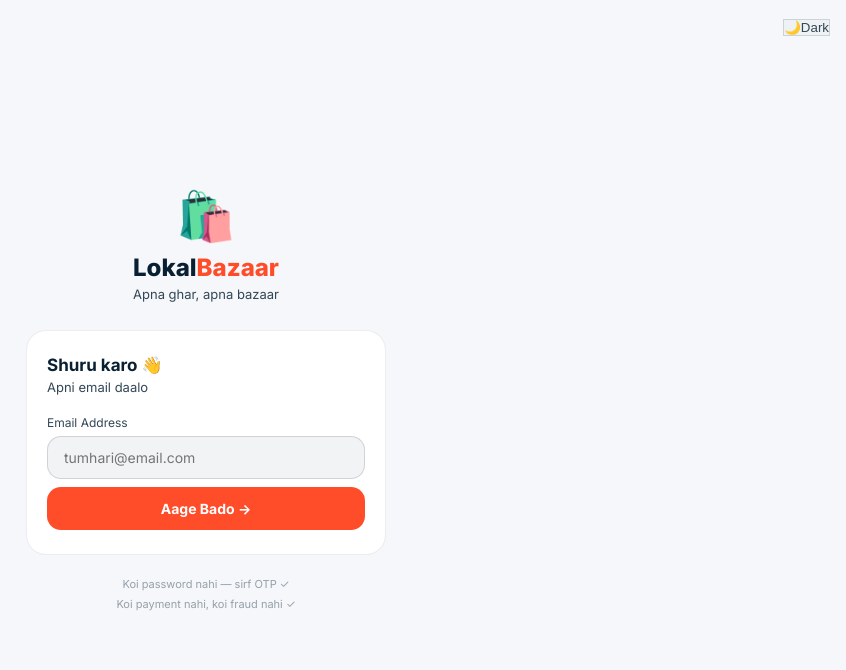
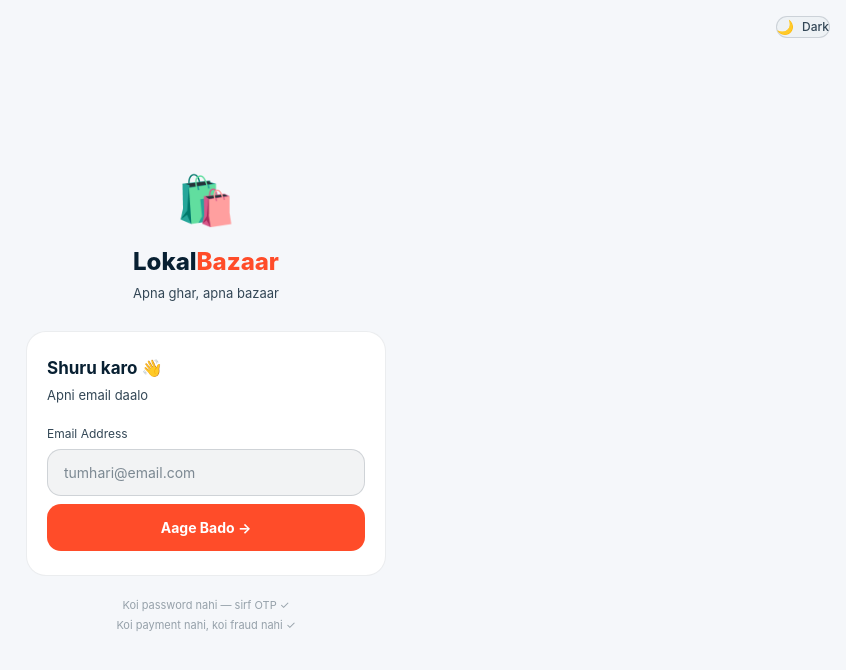
Before and after one commit to Viral8051/lokalbazaar, a React (Vite) app: page /login in a window 1280 px wide. Shown: the top 670 px of the page, without its empty margins (434-1280 px from the left). Built offline with nearby package versions, Linux system fonts and the light colour scheme.

Commit message:
fix: theme colors

```diff
--- a/src/index.css
+++ b/src/index.css
@@ -1,10 +1,10 @@
+@import "tailwindcss";
 @import url('https://fonts.googleapis.com/css2?family=Inter:wght@400;500;600;700;800&display=swap');
 
 /* ── Color tokens ── */
 :root {
   --accent:       #FF4C29;
   --accent-dim:   rgba(255, 76, 41, 0.15);
-  --accent-hover: #E8431F;
   --font: 'Inter', -apple-system, BlinkMacSystemFont, 'Segoe UI', sans-serif;
 }
 
@@ -32,6 +32,15 @@
   --border-md: rgba(8,32,50,0.15);
 }
 
+/* ── Tailwind v4 custom theme ── */
+@theme {
+  --color-bg:       var(--bg);
+  --color-card:     var(--bg-card);
+  --color-surf:     var(--bg-surf);
+  --color-accent:   #FF4C29;
+  --font-family-sans: 'Inter', -apple-system, BlinkMacSystemFont, 'Segoe UI', sans-serif;
+}
+
 /* ── Base ── */
 *, *::before, *::after { box-sizing: border-box; margin: 0; padding: 0; }
 html { font-family: var(--font); }
@@ -49,38 +58,32 @@ body {
 .scrollbar-hide { scrollbar-width: none; -ms-overflow-style: none; }
 .scrollbar-hide::-webkit-scrollbar { display: none; }
 
-/* ── Theme utility classes ── */
-/* Backgrounds */
-.bg-theme   { background-color: var(--bg) !important; }
-.bg-card    { background-color: var(--bg-card) !important; }
-.bg-surf    { background-color: var(--bg-surf) !important; }
-.bg-input   { background-color: var(--bg-input) !important; }
-.bg-accent  { background-color: #FF4C29 !important; }
-.bg-accent-dim { background-color: rgba(255,76,41,0.12) !important; }
+/* ── Custom utility classes ── */
+@layer utilities {
+  .bg-theme     { background-color: var(--bg); }
+  .bg-card      { background-color: var(--bg-card); }
+  .bg-surf      { background-color: var(--bg-surf); }
+  .bg-input     { background-color: var(--bg-input); }
+  .bg-accent    { background-color: #FF4C29; }
+  .bg-accent-dim{ background-color: rgba(255,76,41,0.12); }
 
-/* Text */
-.text-theme  { color: var(--text) !important; }
-.text-sub    { color: var(--text-sub) !important; }
-.text-hint   { color: var(--text-hint) !important; }
-.text-accent { color: #FF4C29 !important; }
-.accent      { color: #FF4C29 !important; }
+  .text-theme   { color: var(--text); }
+  .text-sub     { color: var(--text-sub); }
+  .text-hint    { color: var(--text-hint); }
+  .text-accent  { color: #FF4C29; }
+  .accent       { color: #FF4C29; }
 
-/* Borders */
-.border-theme    { border-color: var(--border) !important; }
-.border-theme-md { border-color: var(--border-md) !important; }
-.border-accent   { border-color: #FF4C29 !important; }
+  .border-theme    { border-color: var(--border); }
+  .border-theme-md { border-color: var(--border-md); }
+  .border-accent   { border-color: #FF4C29; }
 
-/* Hover */
-.hover\:bg-accent:hover  { background-color: #E8431F !important; }
-.hover\:border-accent:hover { border-color: #FF4C29 !important; }
-.hover\:border-theme-md:hover { border-color: var(--border-md) !important; }
-.hover\:text-theme:hover { color: var(--text) !important; }
+  .hover\:bg-accent:hover       { background-color: #E8431F; }
+  .hover\:bg-surf:hover         { background-color: var(--bg-surf); }
+  .hover\:border-accent:hover   { border-color: #FF4C29; }
+  .hover\:border-theme-md:hover { border-color: var(--border-md); }
+  .hover\:text-theme:hover      { color: var(--text); }
 
-/* Focus */
-.focus\:border-accent:focus { border-color: #FF4C29 !important; }
+  .focus\:border-accent:focus   { border-color: #FF4C29; }
 
-/* Placeholder */
-.placeholder\:text-hint::placeholder { color: var(--text-hint) !important; }
-
-/* Layout helpers */
-.h-screen-safe { height: 100dvh; }
+  .placeholder\:text-hint::placeholder { color: var(--text-hint); }
+}
```
Also changed, not shown: src/pages/ProfilePage.jsx (+42 -42 lines).
